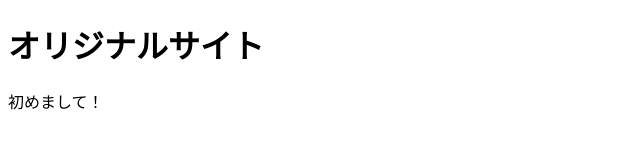
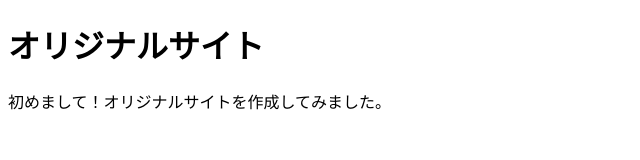
Before and after one commit to pon665/mysite, a plain HTML site: page index.html in a window 1280 px wide. Shown: the whole page, without its empty margins (0-640 px from the left). Drawn offline with Linux system fonts and the light colour scheme.

Commit message:
Add files via upload

```diff
--- a/index.html
+++ b/index.html
@@ -7,6 +7,6 @@
 </head>
 <body>
   <h1>オリジナルサイト</h1>
-  <p>初めまして！</p>
+  <p>初めまして！オリジナルサイトを作成してみました。</p>
 </body>
 </html>
```
